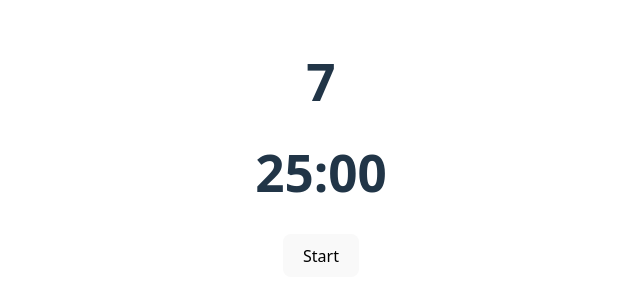
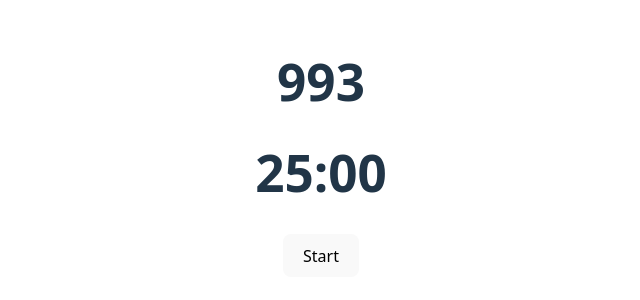
Before and after one commit to Daojim/pomodoro, a React (Vite) app: page / in a window 1280 px wide. Shown: the part 252-552 px from the top of the page, without its empty margins (319-959 px from the left). Built offline with nearby package versions, Linux system fonts and the light colour scheme.

Commit message:
Make counter count down

```diff
--- a/src/components/Timer.jsx
+++ b/src/components/Timer.jsx
@@ -3,7 +3,7 @@ import { useState, useRef, useEffect } from "react";
 function Timer() {
   const [timeText, setTimeText] = useState("25:00");
   const [isCountingDown, setIsCountingDown] = useState(false);
-  const [count, setCount] = useState(0);
+  const [count, setCount] = useState(1000);
 
   function onStartPauseClick() {
     setIsCountingDown((prevState) => !prevState);
@@ -13,7 +13,7 @@ function Timer() {
     console.log("useEffect runs");
 
     const interval = setInterval(() => {
-      setCount((prevCount) => prevCount + 1); // Correct way to update state
+      setCount((prevCount) => prevCount - 1); // Correct way to update state
     }, 1000);
 
     return () => clearInterval(interval);
```
